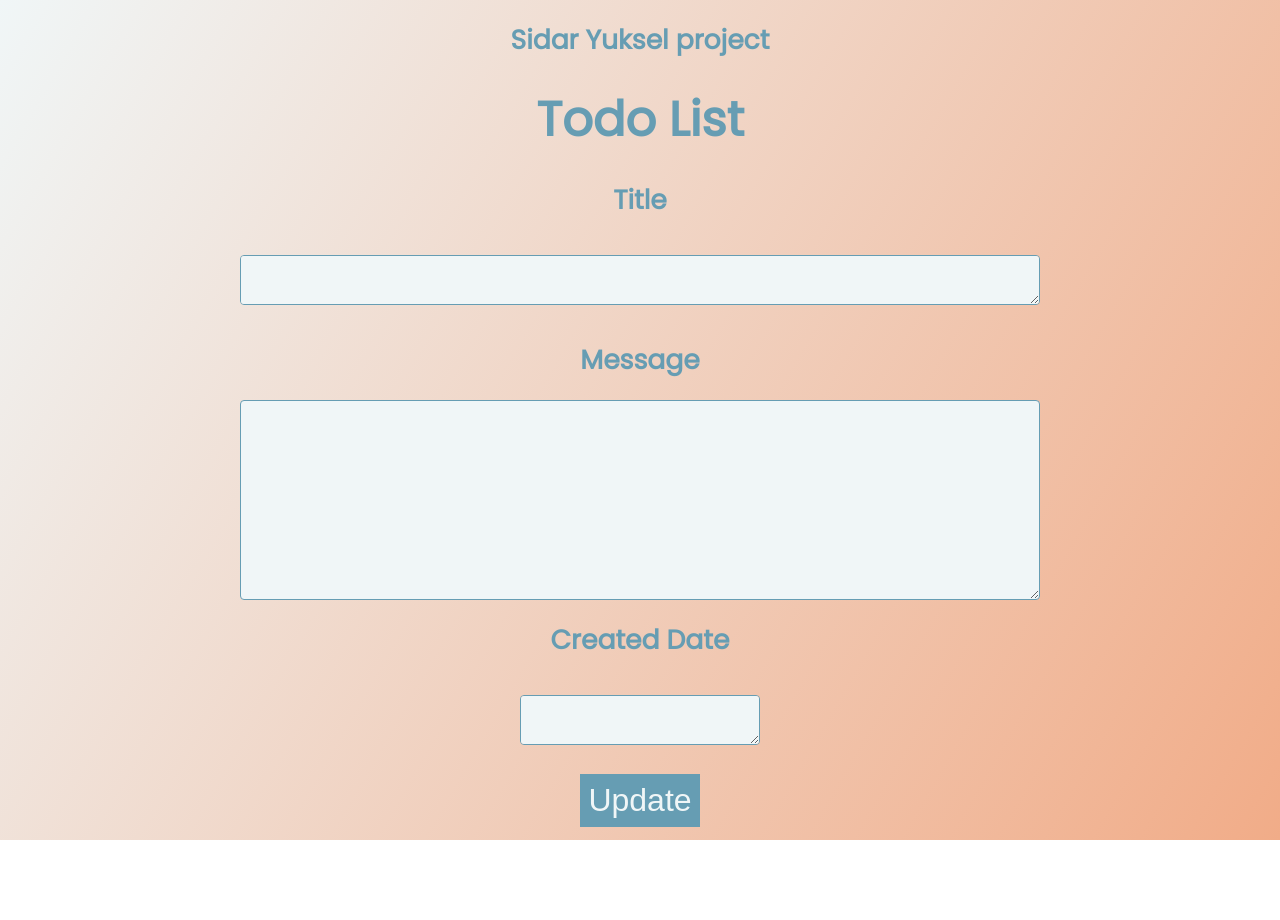
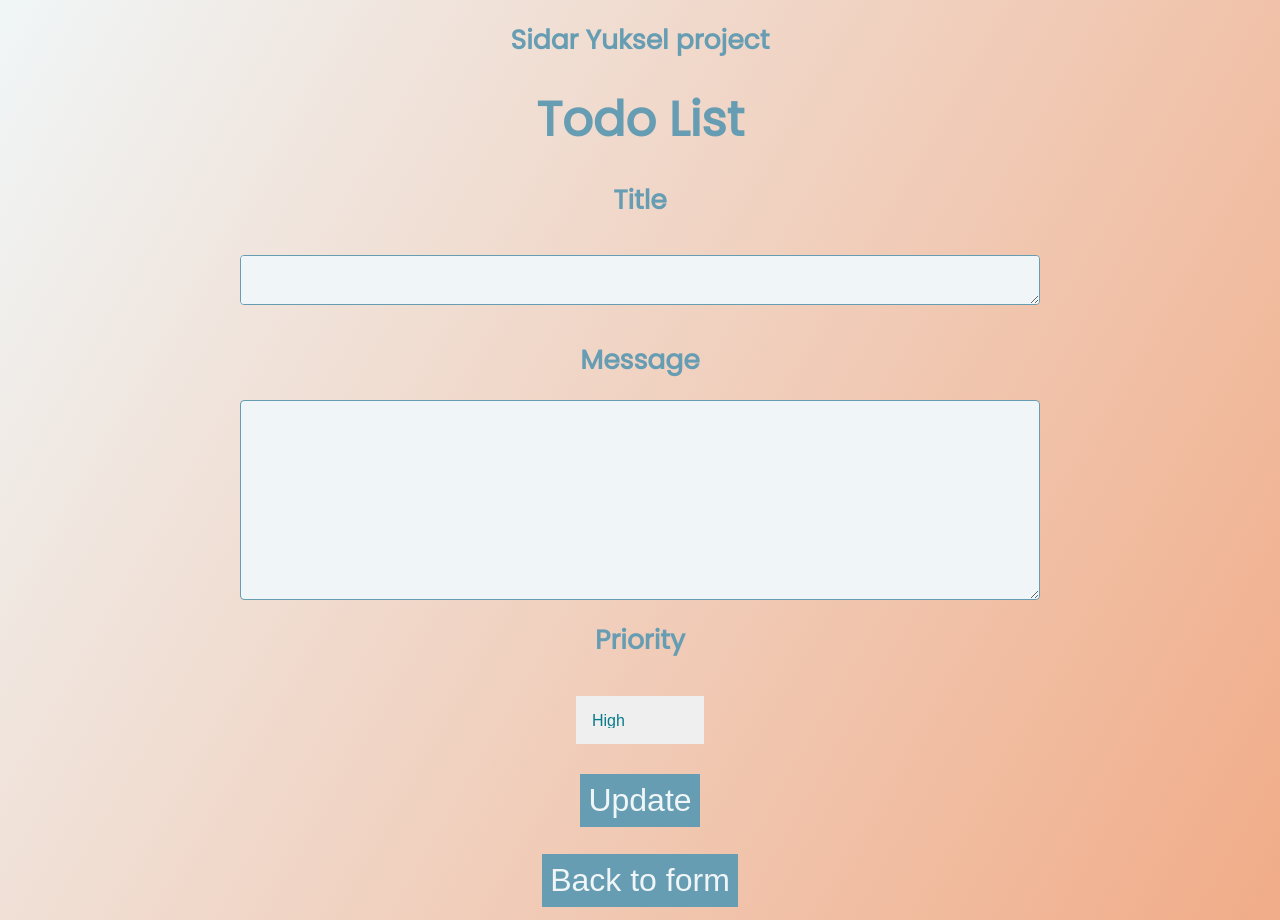
Before and after one commit to sidaryuksel/Todo-List-project, a React (Create React App) app: page /tododetail in a window 1280 px wide. Before the commit the page ends 840 px from the top, so only its background shows below. Built offline with nearby package versions, Linux system fonts and the light colour scheme.

Commit message:
update detail & back to form

```diff
--- a/db.json
+++ b/db.json
@@ -3,57 +3,26 @@
     {
       "title": "Maecenas nec nibh vestibulum, consequat quam a",
       "completed": false,
-      "id": 24
+      "id": 24,
+      "message": "Maecenas nec nibh vestibulum, consequat quam a, fringilla nibh. Nulla feugiat erat vehicula justo dapibus finibus. In id consequat augue. Nullam consectetur malesuada massa sit amet suscipit. Sed et faucibus nulla. Nulla quis metus augue. Fusce varius, neque et tristique varius, ipsum risus commodo est, id volutpat dolor quam ac nunc. Proin ut sollicitudin urna. Curabitur interdum, libero at gravida lobortis, sem lectus egestas diam, et feugiat sem massa vitae ligula. Curabitur dictum tempor metus. Nunc id elit risus. Aliquam eget urna ut quam aliquam dignissim eget eu nisi. Sed euismod dolor quis ullamcorper mattis. Donec aliquet est et aliquet posuere. Sed a sollicitudin nisl.",
+      "createdDate": "",
+      "priority": "Medium"
     },
     {
       "title": "Aenean porta nisi nec mauris sagittis varius",
       "completed": false,
-      "id": 25
+      "id": 25,
+      "message": "Aenean porta nisi nec mauris sagittis varius. Suspendisse tempus, lorem lobortis pulvinar elementum, turpis neque auctor lectus, sit amet luctus libero erat a metus. Vestibulum ante ipsum primis in faucibus orci luctus et ultrices posuere cubilia curae; Integer vel turpis at mauris tincidunt posuere id ut enim. Nunc dolor felis, blandit ut dignissim id, porttitor posuere orci. Suspendisse maximus lorem id mauris rutrum fringilla. Praesent nec neque congue, aliquam sapien id, rhoncus ipsum. Cras ut convallis arcu.",
+      "createdDate": "",
+      "priority": "High"
     },
     {
       "title": "Sed mattis nibh non leo egestas finibus",
       "completed": false,
-      "id": 26
-    },
-    {
-      "title": "Duis ac dui varius, mattis erat at, laoreet nisl",
-      "completed": false,
-      "id": 27
-    },
-    {
-      "title": "Donec sed pretium dolor, a sagittis diam",
-      "completed": false,
-      "id": 28
-    },
-    {
-      "title": "Aenean hendrerit ex eu viverra tempor",
-      "completed": false,
-      "id": 29
-    },
-    {
-      "title": "Maecenas lorem lacus, pretium nec urna non",
-      "completed": false,
-      "id": 30
-    },
-    {
-      "title": "Sed sed diam velit",
-      "completed": false,
-      "id": 31
-    },
-    {
-      "createdDate": "3/6/2021",
-      "completed": false,
-      "id": 32
-    },
-    {
-      "createdDate": "3/6/2021",
-      "completed": false,
-      "id": 33
-    },
-    {
-      "createdDate": "3/6/2021",
-      "completed": false,
-      "id": 34
+      "id": 26,
+      "message": "Sed mattis nibh non leo egestas finibus. Etiam eleifend aliquet viverra. Proin elementum est sed cursus mattis. Nam sit amet felis nisl. Sed efficitur imperdiet lorem eget finibus. Integer tristique sapien et ipsum mattis, commodo feugiat lorem hendrerit. Etiam erat nulla, scelerisque nec viverra sit amet, dapibus in diam. Nunc sit amet felis vitae est iaculis euismod. Interdum et malesuada fames ac ante ipsum primis in faucibus. Donec dictum orci sit amet placerat lobortis. Vestibulum arcu nulla, fringilla ut ullamcorper eu, blandit id erat. Vivamus magna velit, eleifend ac mi id, feugiat ornare orci.",
+      "createdDate": "",
+      "priority": "Low"
     }
   ]
 }
--- a/src/App.js
+++ b/src/App.js
@@ -3,7 +3,6 @@ import Form from './components/Form'
 import TodoList from './components/TodoList'
 import { BrowserRouter, Route } from 'react-router-dom'
 import TodoDetail from './components/TodoDetail'
-import Todo from './components/Todo'
 
 function App() {
   return (
--- a/src/components/TodoDetail.js
+++ b/src/components/TodoDetail.js
@@ -5,25 +5,64 @@ class TodoDetail extends Component {
     constructor(props) {
         super(props);
         this.state = {
-            todoItem: {},
+            todoItem: {
+                title: "",
+                message: "",
+                modifiedDate: "",
+            },
         }
 
     }
 
     componentDidMount() {
-        console.log("prop", this.props.todos)
+        //get information by id which todo item has been sellected
         const detail = this.props.todos.find(item => item.id === this.props.detail);
-        console.log("detay id5", detail);
-
         this.setState({
             todoItem: detail
         })
     }
 
     handleInputText = (e) => {
-        console.log("todo detay handle",e.target);
+        console.log("todo detay handle",e.target.name);
+        //find which value will be changed
+        if (e.target.name === "title") {
+            this.setState({
+                todoItem: {
+                    title: e.target.value
+                }
+            })
+        } else if (e.target.name === "message") {
+            this.setState({
+                todoItem: {
+                    message: e.target.value
+                }
+            })
+        } else if (e.target.name === "priority") {
+            this.setState({
+                todoItem: {
+                    priority: e.target.value
+                }
+            })
+        }
+        var date = new Date();
+        var todayDate = date.getMonth() + '/' + date.getDay() + '/' + date.getFullYear();
+        this.setState({
+            todoItem: {
+                modifiedDate: todayDate}
+            });
+        console.log("heyo",this.props);
     }
 
+    handleSubmit = (e) => {
+        e.preventDefault();
+        const todoUpdateItem = this.state.todoItem;
+        console.log("update item", todoUpdateItem);
+        this.props.todoUpdateItem(todoUpdateItem)
+    }
+
+    handleSubmitBack = () => {
+        this.props.history.push('/');
+    }
     render() {
         const { title, message, createdDate } = this.state.todoItem != null ? this.state.todoItem : "";
         console.log("title", title);
@@ -34,22 +73,29 @@ class TodoDetail extends Component {
                     <h5 className="message">Title</h5>
                 </header>
                 <form>
-                    <textarea type="title" className="todo-text" onChange={this.handleInputText} value={title} />
+                    <textarea type="title" name="title" className="todo-text" onChange={this.handleInputText} value={title} />
                 </form>
                 <header>
                     <h5 className="message">Message</h5>
                 </header>
                 <form>
-                    <textarea type="message" className="todo-text-message" onChange={this.handleInputText} value={message} />
+                    <textarea type="message" name="message" className="todo-text-message" onChange={this.handleInputText} value={message} />
                 </form>
                 <header>
-                    <h5 className="message">Created Date</h5>
+                    <h5 className="message">Priority</h5>
                 </header>
                 <form>
-                    <textarea type="createdDate" className="todo-createdDate" onChange={this.handleInputText} value={createdDate} />
+                        <select name="priority" className="filter-todo" onChange={this.handleChange}>
+                            <option value="high">High</option>
+                            <option value="medium">Medium</option>
+                            <option value="low">Low</option>
+                        </select>
+                        </form>
+                <form>
+                    <button className="todo-button" onSubmit={this.handleSubmit}>Update</button>
                 </form>
                 <form>
-                    <button className="todo-button">Update</button>
+                    <button className="todo-button" onSubmit={this.handleSubmitBack}>Back to form</button>
                 </form>
             </div>
 
--- a/src/redux/action/todoAction.js
+++ b/src/redux/action/todoAction.js
@@ -5,6 +5,7 @@ export const todoConstants = {
     TODOCOMPLETE: 'TODO_COMPLETE',
     TODOSEARCH: 'TODO_SEARCH',
     TODODETAIL: 'TODO_DETAIL',
+    TODOUPDATE: 'TODO_UPDATE',
 }
 
 export const todoActions = {
@@ -14,6 +15,7 @@ export const todoActions = {
     completeTodoItem,
     searchTodoList,
     todoDetail,
+    updateTodoItem,
 }
 
 const URL = "http://localhost:4000/todos/";
@@ -24,6 +26,10 @@ function getTodoListSuccess(list) {
 
 function addTodoItemSuccess(item) {
     return { type: todoConstants.TODOADD, payload: item }
+}
+
+function updateTodoItemSuccess(item) {
+    return { type: todoConstants.TODOUPDATE, payload: item }
 }
 
 function deleteTodoItemSuccess(item) {
@@ -62,6 +68,21 @@ function addTodoItem(todo) {
         })
             .then(item => {
                 dispatch(addTodoItemSuccess(item));
+            })
+            .catch(handleError)
+    }
+}
+
+function updateTodoItem(todoUpdatedItem) {
+    console.log("updatetodo: ", todoUpdatedItem)
+    return function (dispatch) {
+        return fetch(URL + todoUpdatedItem.id, {
+            method: 'PUT',
+            headers: { "content-type": "application/json" },
+            body: JSON.stringify(todoUpdatedItem)
+        })
+            .then(item => {
+                dispatch(updateTodoItemSuccess(item));
             })
             .catch(handleError)
     }
--- a/src/redux/reducer/todoReducer.js
+++ b/src/redux/reducer/todoReducer.js
@@ -38,6 +38,8 @@ export function todoItem(state = {}, action) {
     switch (action.type) {
         case todoConstants.TODOADD:
             return action.payload;
+        case todoConstants.TODOUPDATE:
+            return action.payload;
         default:
             return state;
     }
```
